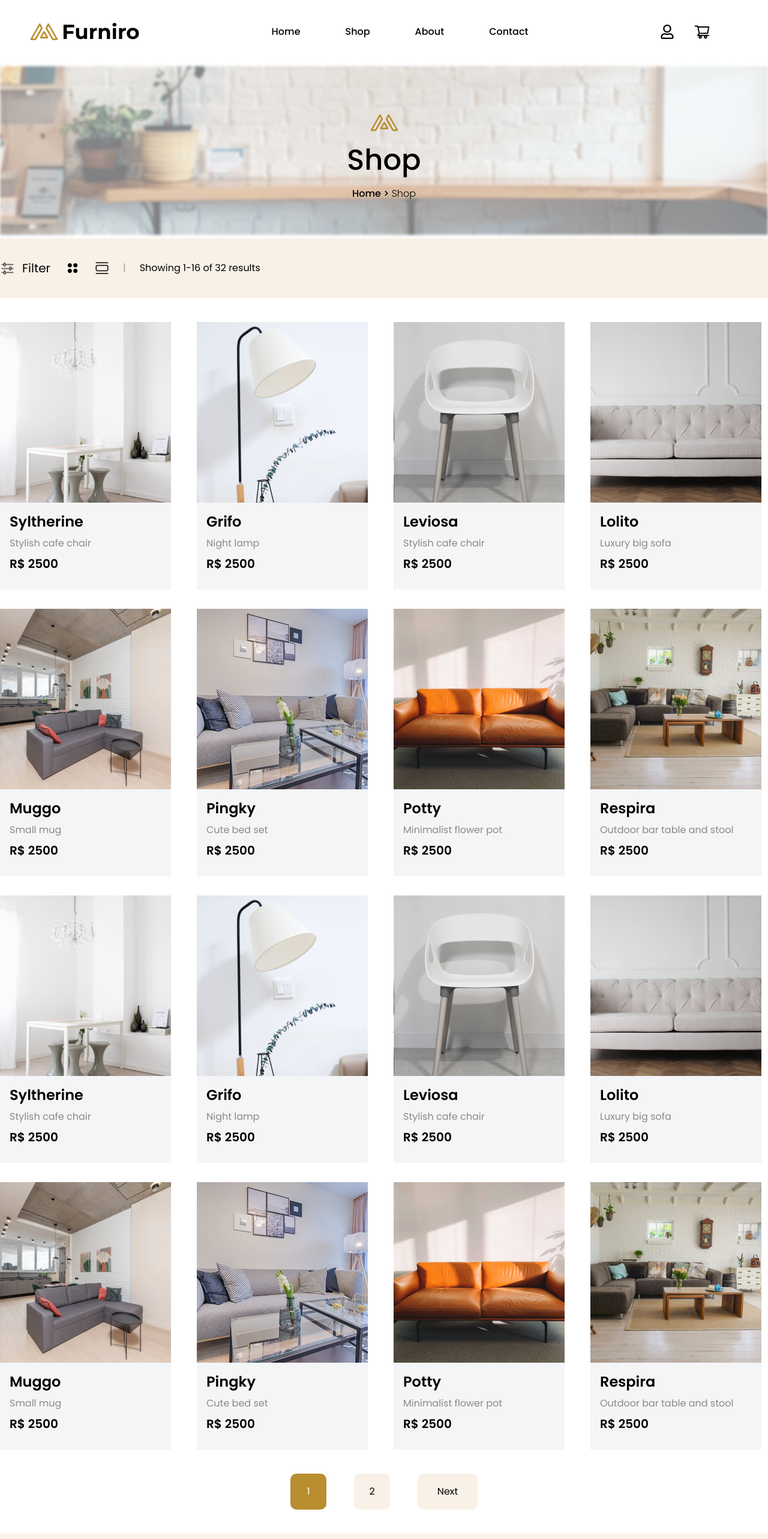
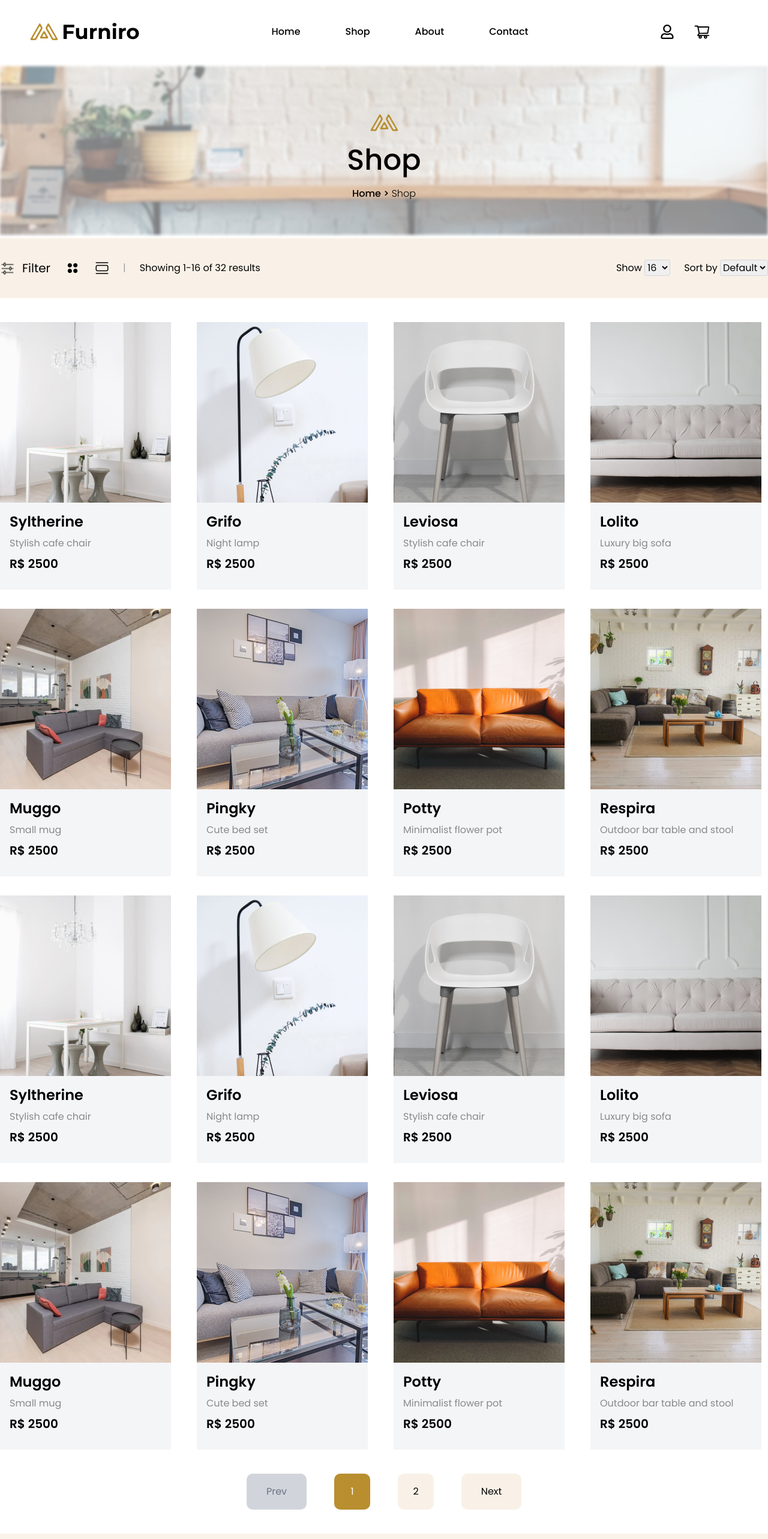
Before and after one commit to GuiRibeiro52/Furniro, a React (Vite) app in the folder e-commerce/: page /shop in a window 1280 px wide. Shown: the top 2566 px of the page at 60% size. Built offline with nearby package versions, Linux system fonts and the light colour scheme; data requests are answered from the project's data file.

Commit message:
feat: filters on shop

```diff
--- a/e-commerce/src/components/Filter.tsx
+++ b/e-commerce/src/components/Filter.tsx
@@ -1,24 +1,72 @@
-import filter from '../assets/filter.png'
-import gridround from '../assets/gridround.png'
-import viewlist from '../assets/viewlist.png'
+import { useState } from 'react';
+import filter from '../assets/filter.png';
+import gridround from '../assets/gridround.png';
+import viewlist from '../assets/viewlist.png';
 
-const Filter = () => {
+const Filter = ({ onFilterChange, onItemsPerPageChange, onSortChange, totalResults, itemsPerPage }) => {
+  const [isFilterOpen, setIsFilterOpen] = useState(false);
+
+  const handleFilterClick = () => {
+    setIsFilterOpen(!isFilterOpen);
+  };
+
+  const handleFilterChange = (category) => {
+    onFilterChange(category);
+    setIsFilterOpen(false);
+  };
+
   return (
     <div className="w-full h-[100px] font-poppins bg-subheader">
       <div className="flex gap-[23px] container mx-auto">
         <div className='flex items-center mt-9 gap-[23px]'>
-                <div className='flex gap-[12px] cursor-pointer'>
-                    <img src={filter} alt="filter"  />
+          <div className='relative'>
+            <div className='flex gap-[12px] cursor-pointer' onClick={handleFilterClick}>
+              <img src={filter} alt="filter" />
               <span className='text-xl'>Filter</span>
+            </div>
+            {isFilterOpen && (
+              <div className="absolute top-full left-0 mt-2 w-48 bg-white border border-gray-300 shadow-md z-50">
+                <ul>
+                  <li className="cursor-pointer p-2 hover:bg-gray-200" onClick={() => handleFilterChange('All')}>All</li>
+                  <li className="cursor-pointer p-2 hover:bg-gray-200" onClick={() => handleFilterChange('sofa')}>Sofa</li>
+                  <li className="cursor-pointer p-2 hover:bg-gray-200" onClick={() => handleFilterChange('desk')}>Desk</li>
+                  <li className="cursor-pointer p-2 hover:bg-gray-200" onClick={() => handleFilterChange('table')}>Table</li>
+                  <li className="cursor-pointer p-2 hover:bg-gray-200" onClick={() => handleFilterChange('chair')}>Chair</li>
+                  <li className="cursor-pointer p-2 hover:bg-gray-200" onClick={() => handleFilterChange('living home')}>Living Home</li>
+                  <li className="cursor-pointer p-2 hover:bg-gray-200" onClick={() => handleFilterChange('bedroom')}>Bedroom</li>
+                  <li className="cursor-pointer p-2 hover:bg-gray-200" onClick={() => handleFilterChange('room')}>Room</li>
+                </ul>
+              </div>
+            )}
           </div>
           <img src={gridround} alt="gridround" />
           <img src={viewlist} alt="viewlist" />
           <span className='text-secondary'>|</span>
-                <span>Showing 1-16 of 32 results</span>
+          <span>Showing 1-{itemsPerPage} of {totalResults} results</span>
+        </div>
+        <div className='flex items-center mt-9 ml-auto gap-[23px]'>
+          <div>
+            <span>Show </span>
+            <select onChange={(e) => onItemsPerPageChange(e.target.value)} value={itemsPerPage} className="border border-gray-300 rounded">
+            <option value="4">4</option>
+              <option value="8">8</option>
+              <option value="16">16</option>
+              <option value="32">32</option>
+              <option value="48">48</option>
+            </select>
+          </div>
+          <div>
+            <span>Sort by </span>
+            <select onChange={(e) => onSortChange(e.target.value)} className="border border-gray-300 rounded">
+              <option value="Default">Default</option>
+              <option value="A to Z">A to Z</option>
+              <option value="Z to A">Z to A</option>
+            </select>
           </div>
         </div>
       </div>
-  )
-}
+    </div>
+  );
+};
 
-export default Filter
+export default Filter;
--- a/e-commerce/src/pages/Shop.tsx
+++ b/e-commerce/src/pages/Shop.tsx
@@ -5,22 +5,22 @@ import BannerTop from "../components/BannerTop";
 import { Link } from 'react-router-dom';
 import share from '../assets/share.png';
 import compare from '../assets/compare.png';
-import Heart from '../assets/Heart.png'
+import Heart from '../assets/Heart.png';
 import Filter from '../components/Filter';
 
 const Shop = () => {
   const [products, setProducts] = useState([]);
+  const [filteredProducts, setFilteredProducts] = useState([]);
   const [currentPage, setCurrentPage] = useState(1);
-  const [totalPages, setTotalPages] = useState(1);
-
-  const productsPerPage = 16; // 4 fileiras com 4 produtos cada
+  const [itemsPerPage, setItemsPerPage] = useState(16);
+  const [sortOption, setSortOption] = useState('Default');
 
   useEffect(() => {
     const fetchProducts = async () => {
       try {
         const response = await axios.get('http://localhost:3000/posts');
         setProducts(response.data);
-        setTotalPages(Math.ceil(response.data.length / productsPerPage));
+        setFilteredProducts(response.data);
       } catch (error) {
         console.error('Error fetching products:', error);
       }
@@ -29,20 +29,56 @@ const Shop = () => {
     fetchProducts();
   }, []);
 
+  useEffect(() => {
+    let sortedProducts = [...filteredProducts];
+    if (sortOption === 'A to Z') {
+      sortedProducts.sort((a, b) => a.title.localeCompare(b.title));
+    } else if (sortOption === 'Z to A') {
+      sortedProducts.sort((a, b) => b.title.localeCompare(a.title));
+    }
+    setFilteredProducts(sortedProducts);
+  }, [sortOption]);
+
+  useEffect(() => {
+    setCurrentPage(1);
+  }, [filteredProducts, itemsPerPage]);
+
   const getPaginatedProducts = () => {
-    const startIndex = (currentPage - 1) * productsPerPage;
-    const endIndex = startIndex + productsPerPage;
-    return products.slice(startIndex, endIndex);
+    const startIndex = (currentPage - 1) * itemsPerPage;
+    const endIndex = startIndex + itemsPerPage;
+    return filteredProducts.slice(startIndex, endIndex);
   };
 
   const handlePageChange = (page) => {
     setCurrentPage(page);
   };
 
+  const handleFilterChange = (category) => {
+    if (category === 'All') {
+      setFilteredProducts(products);
+    } else {
+      setFilteredProducts(products.filter(product => product.category.includes(category)));
+    }
+  };
+
+  const handleItemsPerPageChange = (value) => {
+    setItemsPerPage(parseInt(value));
+  };
+
+  const handleSortChange = (value) => {
+    setSortOption(value);
+  };
+
   return (
     <div>
-      <BannerTop pageName="Shop"/>
-      <Filter />
+      <BannerTop pageName="Shop" />
+      <Filter
+        onFilterChange={handleFilterChange}
+        onItemsPerPageChange={handleItemsPerPageChange}
+        onSortChange={handleSortChange}
+        totalResults={filteredProducts.length}
+        itemsPerPage={itemsPerPage}
+      />
       <div className="container mx-auto py-10 font-poppins">
         <div className="grid grid-cols-1 md:grid-cols-2 lg:grid-cols-4 gap-8">
           {getPaginatedProducts().map(product => (
@@ -64,7 +100,14 @@ const Shop = () => {
           ))}
         </div>
         <div className="flex justify-center mt-10 gap-[38px]">
-          {Array.from({ length: totalPages }, (_, index) => (
+          <button
+            onClick={() => handlePageChange(currentPage - 1)}
+            disabled={currentPage === 1}
+            className={`mx-1 px-3 py-2 w-[100px] h-[60px] rounded-[10px] ${currentPage === 1 ? 'bg-gray-300 text-gray-500 cursor-not-allowed' : 'bg-subheader'}`}
+          >
+            Prev
+          </button>
+          {Array.from({ length: Math.ceil(filteredProducts.length / itemsPerPage) }, (_, index) => (
             <button
               key={index + 1}
               onClick={() => handlePageChange(index + 1)}
@@ -73,14 +116,13 @@ const Shop = () => {
               {index + 1}
             </button>
           ))}
-          {currentPage < totalPages && (
           <button
             onClick={() => handlePageChange(currentPage + 1)}
-              className="mx-1 px-3 py-2 w-[100px] h-[60px] rounded-[10px] bg-subheader"
+            disabled={currentPage >= Math.ceil(filteredProducts.length / itemsPerPage)}
+            className={`mx-1 px-3 py-2 w-[100px] h-[60px] rounded-[10px] ${currentPage >= Math.ceil(filteredProducts.length / itemsPerPage) ? 'bg-gray-300 text-gray-500 cursor-not-allowed' : 'bg-subheader'}`}
           >
             Next
           </button>
-          )}
         </div>
       </div>
       <BannerBot />
```
Lines whose indentation alone changed are shown as unchanged.
